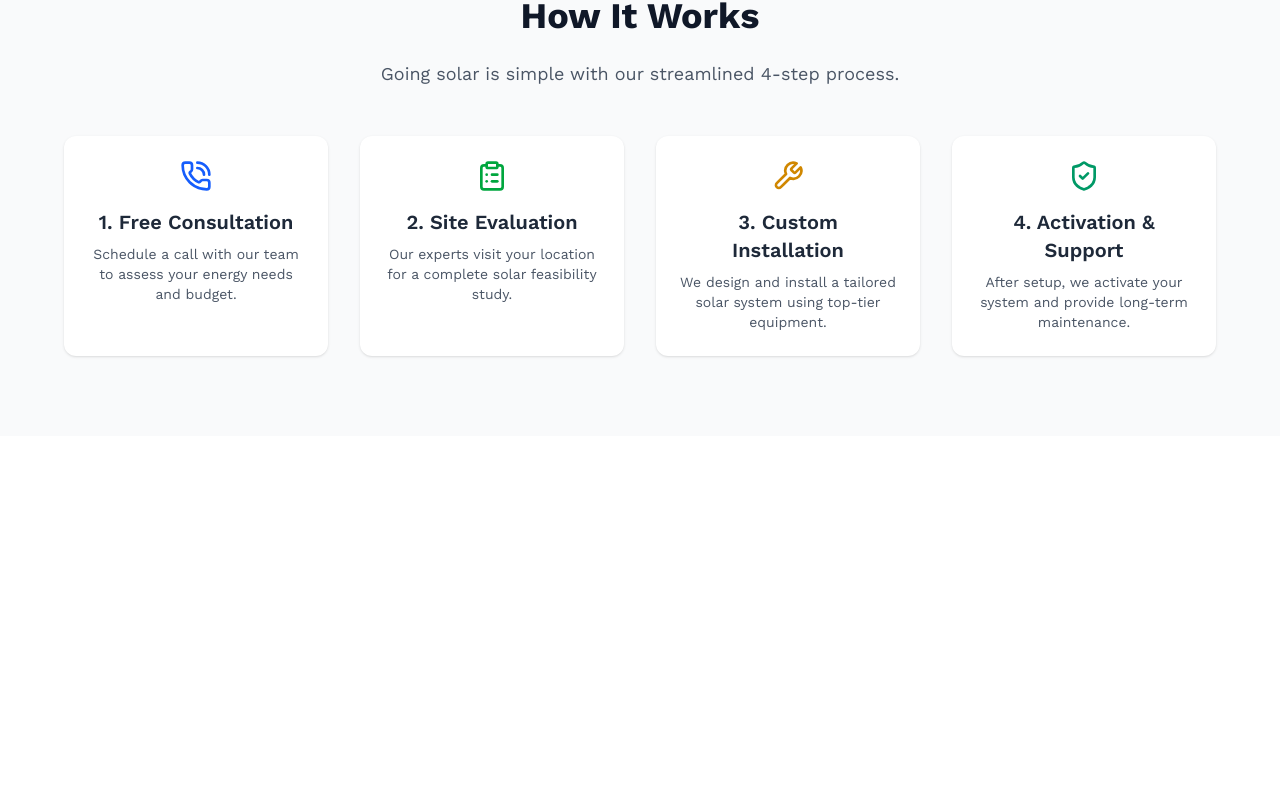
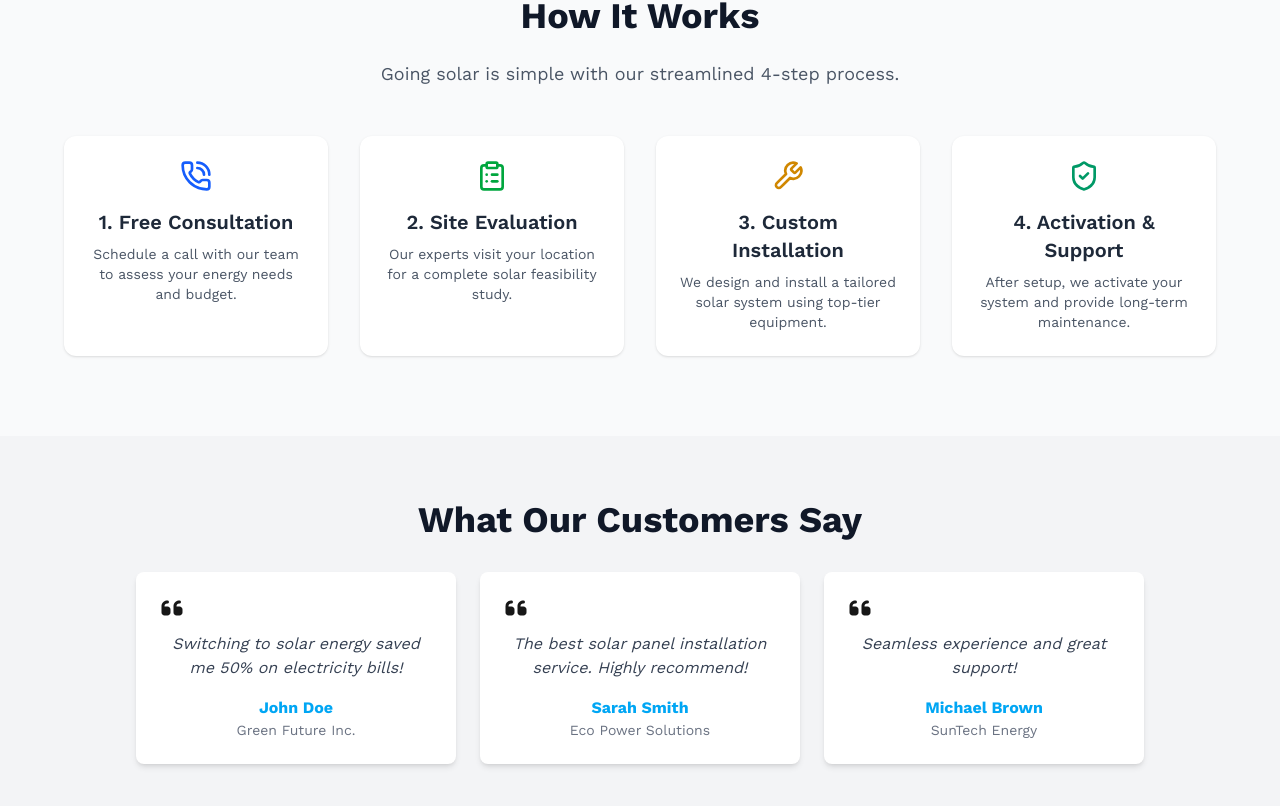
Before and after one commit to kadelcode/solar-landing-page, a Next.js app: page / in a window 1280 px wide. Shown: the part 1847-2653 px from the top of the page. Before the commit the page ends 2283 px from the top, so only its background shows below. Built offline with nearby package versions, Linux system fonts and the light colour scheme.

Commit message:
Add testimonials section

```diff
--- a/src/app/page.tsx
+++ b/src/app/page.tsx
@@ -3,6 +3,7 @@ import Hero from "@/components/sections/Hero";
 import WhyChooseSolar from "@/components/sections/WhyChooseSolar";
 import Services from "@/components/sections/Services";
 import HowItWorks from "@/components/sections/HowItWorks";
+import Testimonials from "@/components/sections/Testimonials";
 
 export default function Home() {
   return (
@@ -12,6 +13,7 @@ export default function Home() {
       <WhyChooseSolar />
       <Services />
       <HowItWorks />
+      <Testimonials />
     </div>
   );
 }
```
